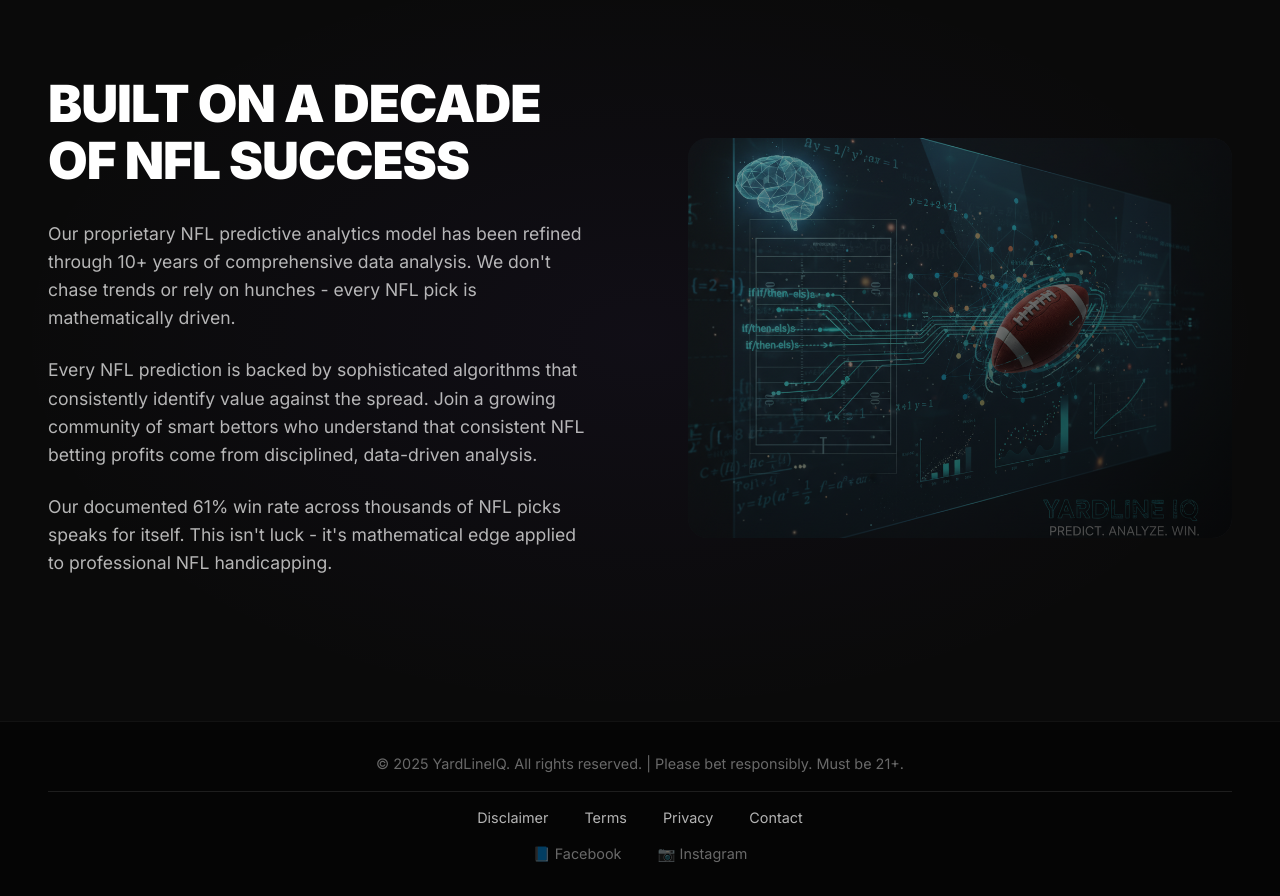
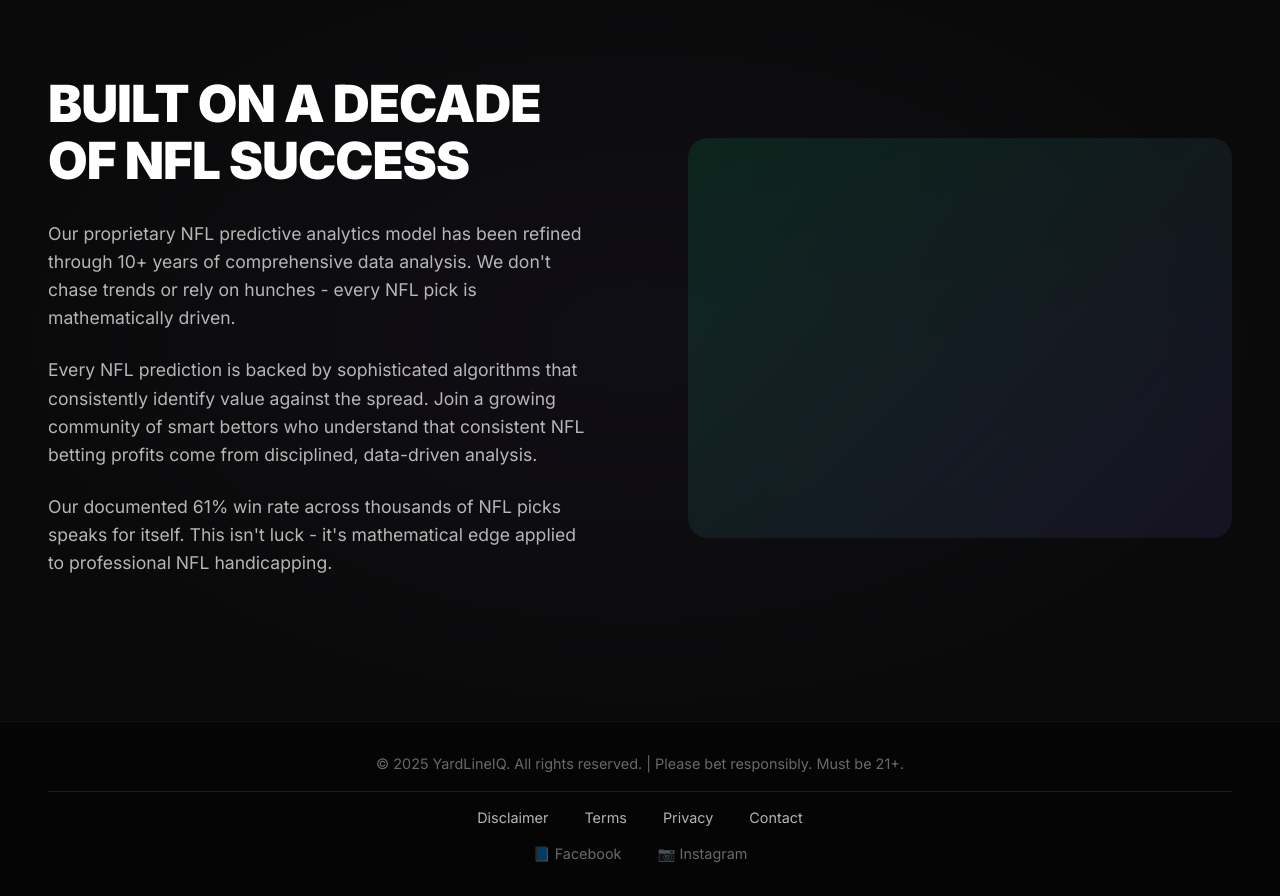
Before and after one commit to brsmith182/YardlineIQ, a website: page public/index.html in a window 1280 px wide. Shown: the part 3620-4516 px from the top of the page. Drawn offline with Linux system fonts and the light colour scheme.

Commit message:
Update index.html

```diff
--- a/public/index.html
+++ b/public/index.html
@@ -596,25 +596,9 @@
         .about-visual {
             position: relative;
             height: 400px;
+            background: linear-gradient(135deg, rgba(0, 255, 136, 0.1) 0%, rgba(139, 92, 246, 0.1) 100%);
             border-radius: 20px;
             overflow: hidden;
-
-            /* base image – now in the same folder as index.html */
-            background: url(https://github.com/brsmith182/YardlineIQ/blob/12f0bb004a18dc2e367974470bcedd5d49bc622c/public/Gemini_Generated_Image_8aklhs8aklhs8akl.png)
-                        center/cover no-repeat;
-        }
-
-        /* optional dark overlay on top of the image */
-        .about-visual::after {
-            content: '';
-            position: absolute;
-            inset: 0;
-            background: linear-gradient(
-                135deg,
-                rgba(0, 0, 0, 0.35) 0%,
-                rgba(0, 0, 0, 0.75) 100%
-            );
-            pointer-events: none;
         }
 
         .footer {
```
